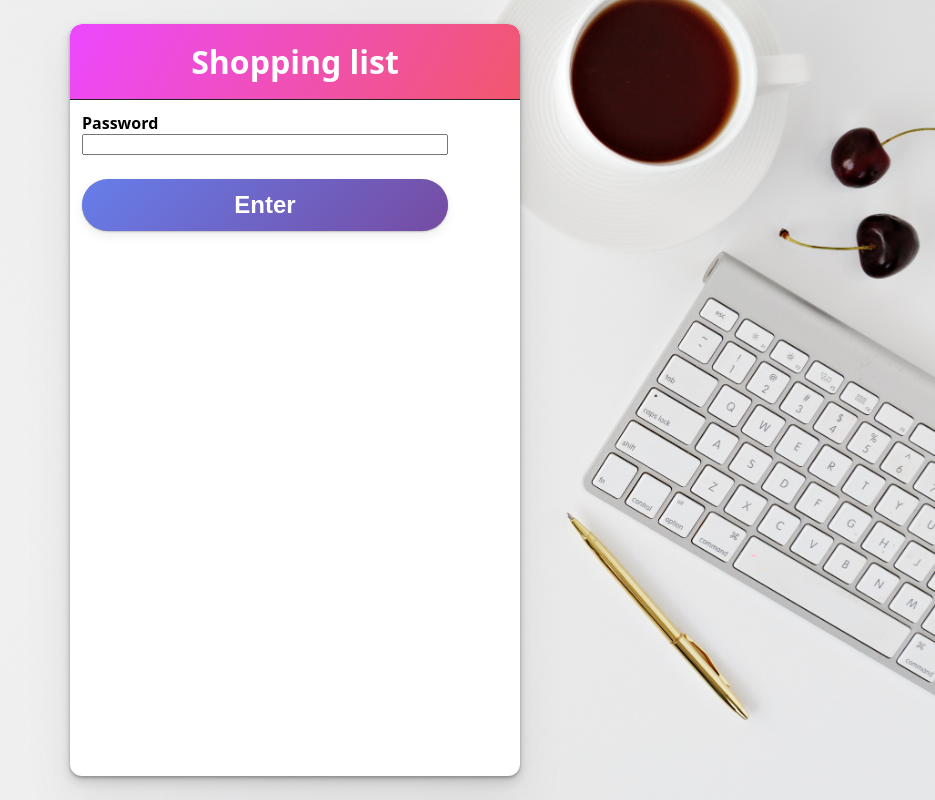
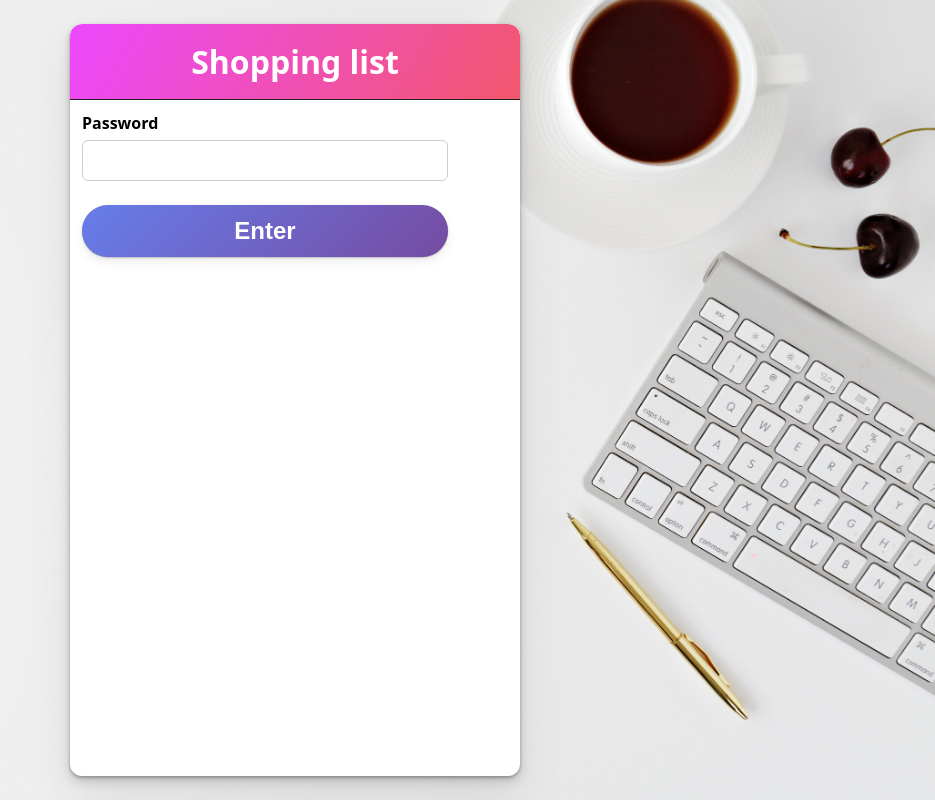
Before and after one commit to ewan-m/shopping-list, a React (Vite) app: page / in a window 1280 px wide. Shown: the whole page, without its empty margins (345-1280 px from the left). Built offline with nearby package versions, Linux system fonts and the light colour scheme.

Commit message:
Add styling to password input

```diff
--- a/src/index.tsx
+++ b/src/index.tsx
@@ -122,6 +122,7 @@ const App = () => {
 					<label>
 						Password{" "}
 						<input
+							className="formInput"
 							value={password}
 							onChange={(e) => {
 								setPassword(e.target.value);
```
Also changed, not shown: 4 other files (tests, documents, lock files or other folders).
